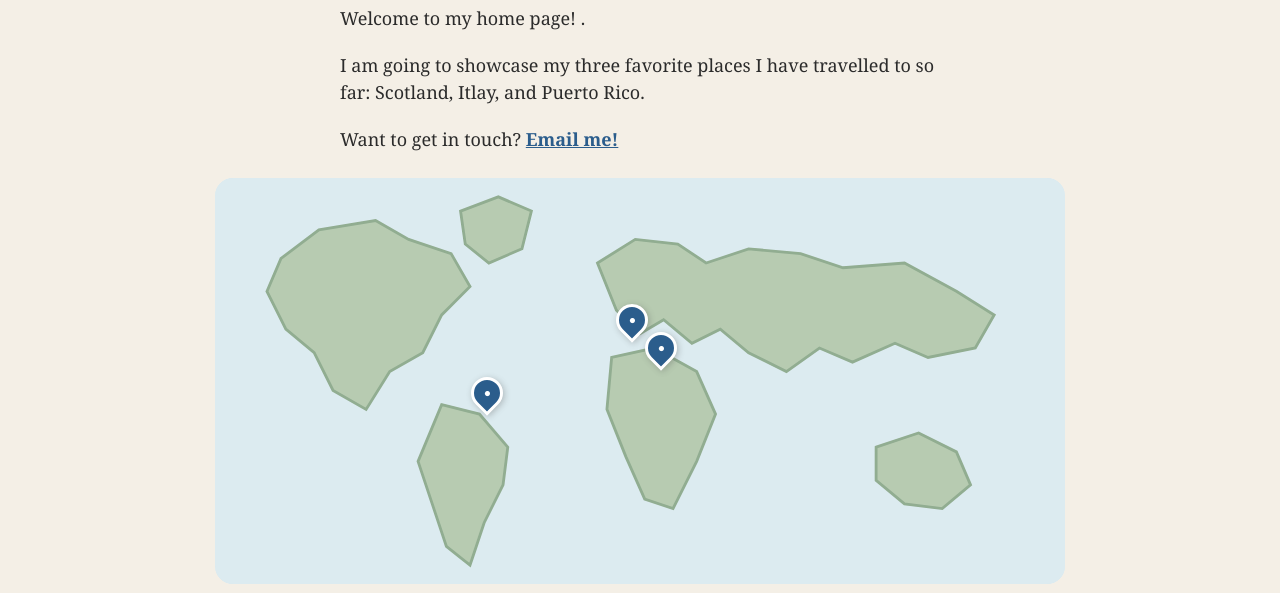
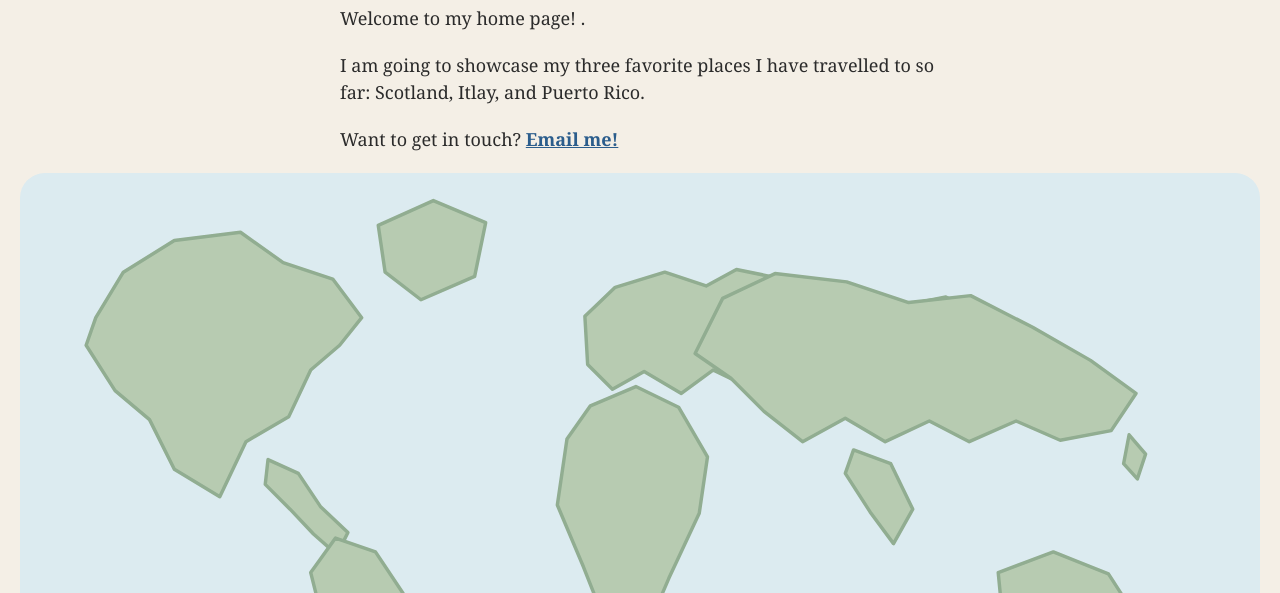
Before and after one commit to islaybenoit10/bmis235-html-3, a plain HTML site: page index.html in a window 1280 px wide. Shown: the part 203-796 px from the top of the page. Drawn offline with Linux system fonts and the light colour scheme.

Commit message:
Refactor SVG map and update pin locations

```diff
--- a/index.html
+++ b/index.html
@@ -41,121 +41,60 @@
 
 <!-- HTML: Interactive world map with three destination pins -->
 <div class="showcase">
-  <div class="showcase-map">
-    <svg viewBox="0 0 900 430" role="img" aria-label="Illustrated world map showing Scotland, Italy, and Puerto Rico">
-      <rect width="900" height="430" rx="18" fill="#dcebf0"/>
 
-      <!-- Simplified illustrated continents -->
-      <g fill="#b7cbb1" stroke="#91ad91" stroke-width="3">
-        <!-- North America -->
-        <path d="M70 85 L110 55 L170 45 L205 65 L250 80 L270 115 L240 145 L220 185 L185 205 L160 245 L125 225 L105 185 L75 160 L55 120 Z"/>
-        <!-- South America -->
-        <path d="M240 240 L280 250 L310 285 L305 325 L285 365 L270 410 L245 390 L230 345 L215 300 Z"/>
-        <!-- Europe and Asia -->
-        <path d="M405 90 L445 65 L490 70 L520 90 L565 75 L620 80 L665 95 L730 90 L785 120 L825 145 L805 180 L755 190 L720 175 L675 195 L640 180 L605 205 L565 185 L535 160 L505 175 L475 150 L450 165 L425 140 Z"/>
-        <!-- Africa -->
-        <path d="M420 190 L465 180 L510 205 L530 250 L510 300 L485 350 L455 340 L435 295 L415 245 Z"/>
-        <!-- Australia -->
-        <path d="M700 285 L745 270 L785 290 L800 325 L770 350 L730 345 L700 320 Z"/>
-        <!-- Greenland -->
-        <path d="M260 35 L300 20 L335 35 L325 75 L290 90 L265 70 Z"/>
-      </g>
-    </svg>
+<svg viewBox="0 0 900 430" role="img" aria-label="Illustrated world map">
+  <rect width="900" height="430" rx="18" fill="#dcebf0"/>
 
-    <!-- Scotland pin -->
-    <button class="showcase-pin showcase-scotland" data-place="Scotland" aria-label="Scotland">●</button>
+  <g fill="#b7cbb1" stroke="#91ad91" stroke-width="2.5" stroke-linejoin="round">
 
-    <!-- Italy pin -->
-    <button class="showcase-pin showcase-italy" data-place="Italy" aria-label="Italy">●</button>
+    <!-- North America -->
+    <path d="M55 105 L75 72 L112 49 L160 43 L191 65 L227 77
+    L248 105 L232 125 L211 143 L195 177 L164 195 L145 235
+    L112 215 L94 179 L69 158 L48 125 Z"/>
 
-    <!-- Puerto Rico pin -->
-    <button class="showcase-pin showcase-pr" data-place="Puerto Rico" aria-label="Puerto Rico">●</button>
-  </div>
+    <!-- Greenland -->
+    <path d="M260 38 L300 20 L338 36 L330 75 L291 92 L265 72 Z"/>
 
-  <div class="showcase-result" aria-live="polite">
-    Click a pin to explore a destination!
-  </div>
-</div>
+    <!-- Central America -->
+    <path d="M180 208 L202 218 L218 242 L238 261 L230 277
+    L213 262 L196 244 L178 226 Z"/>
 
-<style>
-/* CSS: Styles only the interactive map */
-.showcase {
-  width: 100%;
-  max-width: 850px;
-  margin: 25px auto;
-  font-family: Georgia, serif;
-}
+    <!-- South America -->
+    <path d="M229 265 L258 275 L278 305 L270 345 L252 390
+    L233 365 L220 326 L211 290 Z"/>
 
-.showcase-map {
-  position: relative;
-  width: 100%;
-  border-radius: 18px;
-  overflow: hidden;
-  background: #dcebf0;
-}
+    <!-- Europe -->
+    <path d="M410 104 L432 83 L468 72 L498 82 L520 70
+    L554 77 L579 91 L610 86 L642 96 L672 90 L700 105
+    L727 122 L714 143 L681 147 L654 132 L627 150
+    L600 137 L578 153 L552 139 L530 156 L503 143
+    L480 160 L453 144 L430 157 L412 139 Z"/>
 
-.showcase-map svg {
-  display: block;
-  width: 100%;
-  height: auto;
-}
+    <!-- Africa -->
+    <path d="M414 169 L447 155 L478 170 L499 206 L493 247
+    L471 294 L450 343 L426 329 L409 286 L390 241
+    L397 193 Z"/>
 
-.showcase-pin {
-  position: absolute;
-  width: 32px;
-  height: 32px;
-  border: 3px solid white;
-  border-radius: 50% 50% 50% 0;
-  background: #2b5d8c;
-  color: white;
-  font-size: 12px;
-  cursor: pointer;
-  transform: translate(-50%, -100%) rotate(-45deg);
-  box-shadow: 0 2px 6px #5555;
-}
+    <!-- Asia -->
+    <path d="M510 91 L548 73 L600 79 L645 94 L690 89
+    L735 112 L777 136 L810 160 L792 187 L755 194
+    L723 180 L689 195 L660 180 L628 195 L599 178
+    L568 195 L540 173 L516 149 L490 131 Z"/>
 
-.showcase-pin:hover {
-  background: #d49b42;
-  transform: translate(-50%, -100%) rotate(-45deg) scale(1.15);
-}
+    <!-- India and Southeast Asia -->
+    <path d="M605 201 L632 211 L648 244 L634 269
+    L617 246 L599 218 Z"/>
 
-.showcase-scotland {
-  left: 49%;
-  top: 39%;
-}
+    <!-- Australia -->
+    <path d="M710 290 L750 275 L790 291 L810 322
+    L784 347 L744 344 L713 321 Z"/>
 
-.showcase-italy {
-  left: 52.5%;
-  top: 46%;
-}
+    <!-- Japan -->
+    <path d="M805 190 L817 204 L811 222 L801 211 Z"/>
 
-.showcase-pr {
-  left: 32%;
-  top: 57%;
-}
+  </g>
+</svg>
 
-.showcase-result {
-  margin-top: 12px;
-  padding: 15px;
-  border-radius: 12px;
-  background: #f4efe6;
-  color: #2b5d8c;
-  text-align: center;
-  font-size: 18px;
-  font-weight: bold;
-  min-height: 24px;
-}
-</style>
-
-<script>
-// JavaScript: Displays the selected destination when a pin is clicked
-document.querySelectorAll(".showcase .showcase-pin").forEach(function(pin) {
-  pin.addEventListener("click", function() {
-    document.querySelector(".showcase .showcase-result").textContent =
-      "✈ " + pin.dataset.place;
-  });
-});
-</script>
 
 
 <!-- Footer: fill in your name -->
```
